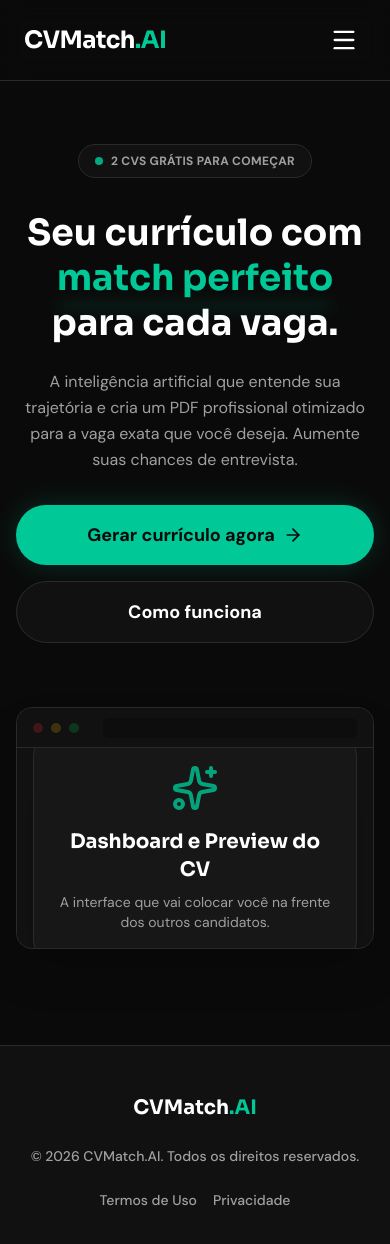
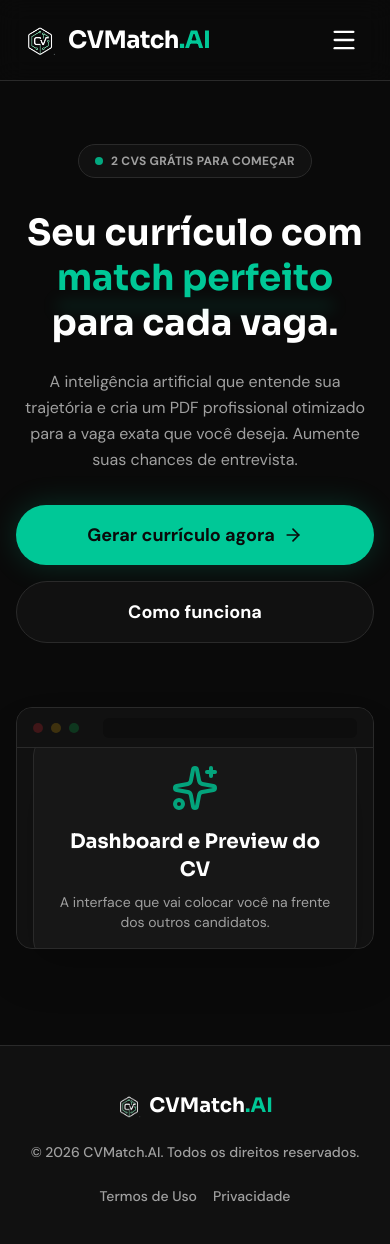
Before and after one commit to Fernando1403/CVMATCH, a Next.js app: page / in a window 390 px wide. Shown: the top 1244 px of the page. Built offline with nearby package versions, Linux system fonts and the light colour scheme.

Commit message:
feat: implement application layout, header, and footer components with responsive navigation

```diff
--- a/src/app/(app)/layout.tsx
+++ b/src/app/(app)/layout.tsx
@@ -1,4 +1,6 @@
 import Link from "next/link";
+import Image from "next/image";
+import Logo from "@/images/Logo.png";
 import { UserCircle, Zap, LogOut, LayoutDashboard } from "lucide-react";
 import { Header } from "../../components/layout/Header";
 
@@ -10,8 +12,17 @@ export default function AppLayout({ children }: { children: React.ReactNode }) {
         {/* Sidebar - hidden on mobile */}
         <aside className="hidden md:flex w-64 border-r border-border bg-secondary/30 flex-col z-20">
           <div className="h-20 flex items-center px-6 border-b border-border shrink-0">
-            <Link href="/dashboard" className="font-display font-bold text-xl tracking-tight text-white">
-              CVMatch<span className="text-accent">.AI</span>
+            <Link href="/dashboard" className="font-display font-bold text-xl tracking-tight text-white flex items-center gap-2">
+              <div className="relative w-7 h-7 flex items-center justify-center">
+                <Image
+                  src={Logo}
+                  alt="Logo"
+                  width={28}
+                  height={28}
+                  className="object-contain"
+                />
+              </div>
+              <span className="leading-none">CVMatch<span className="text-accent">.AI</span></span>
             </Link>
           </div>
 
--- a/src/components/layout/Footer.tsx
+++ b/src/components/layout/Footer.tsx
@@ -1,12 +1,23 @@
 import Link from "next/link";
+import Image from "next/image";
+import Logo from "@/images/Logo.png";
 
 export function Footer() {
   return (
     <footer className="bg-secondary border-t border-border py-12 mt-auto">
       <div className="max-w-7xl mx-auto px-6 flex flex-col md:flex-row justify-between items-center gap-6">
-        <div className="flex items-center gap-2">
-          <Link href="/" className="font-display font-bold text-xl text-white transition-opacity hover:opacity-80">
-            CVMatch<span className="text-accent">.AI</span>
+        <div className="flex items-center">
+          <Link href="/" className="font-display font-bold text-xl text-white transition-opacity hover:opacity-80 flex items-center gap-2">
+            <div className="relative w-6 h-6 flex items-center justify-center">
+              <Image
+                src={Logo}
+                alt="Logo"
+                width={24}
+                height={24}
+                className="object-contain"
+              />
+            </div>
+            <span className="leading-none">CVMatch<span className="text-accent">.AI</span></span>
           </Link>
         </div>
         <p className="text-muted text-sm font-medium">© 2026 CVMatch.AI. Todos os direitos reservados.</p>
--- a/src/components/layout/Header.tsx
+++ b/src/components/layout/Header.tsx
@@ -1,6 +1,8 @@
 "use client";
 
 import Link from "next/link";
+import Image from "next/image";
+import Logo from "@/images/Logo.png";
 import { Menu, X } from "lucide-react";
 import { useState } from "react";
 
@@ -10,9 +12,19 @@ export function Header() {
   return (
     <header className="fixed top-0 w-full z-50 bg-background/80 backdrop-blur-md border-b border-border">
       <div className="max-w-7xl mx-auto px-6 h-20 flex items-center justify-between">
-        <div className="flex items-center gap-2">
-          <Link href="/" className="font-display font-bold text-2xl tracking-tight text-white transition-opacity hover:opacity-80">
-            CVMatch<span className="text-accent">.AI</span>
+        <div className="flex items-center">
+          <Link href="/" className="font-display font-bold text-2xl tracking-tight text-white transition-opacity hover:opacity-80 flex items-center gap-3">
+            <div className="relative w-8 h-8 flex items-center justify-center">
+              <Image
+                src={Logo}
+                alt="Logo CVMatch.AI"
+                width={32}
+                height={32}
+                className="object-contain"
+                priority
+              />
+            </div>
+            <span className="leading-none">CVMatch<span className="text-accent">.AI</span></span>
           </Link>
         </div>
 
```
Also changed, not shown: src/images/Logo.png.
